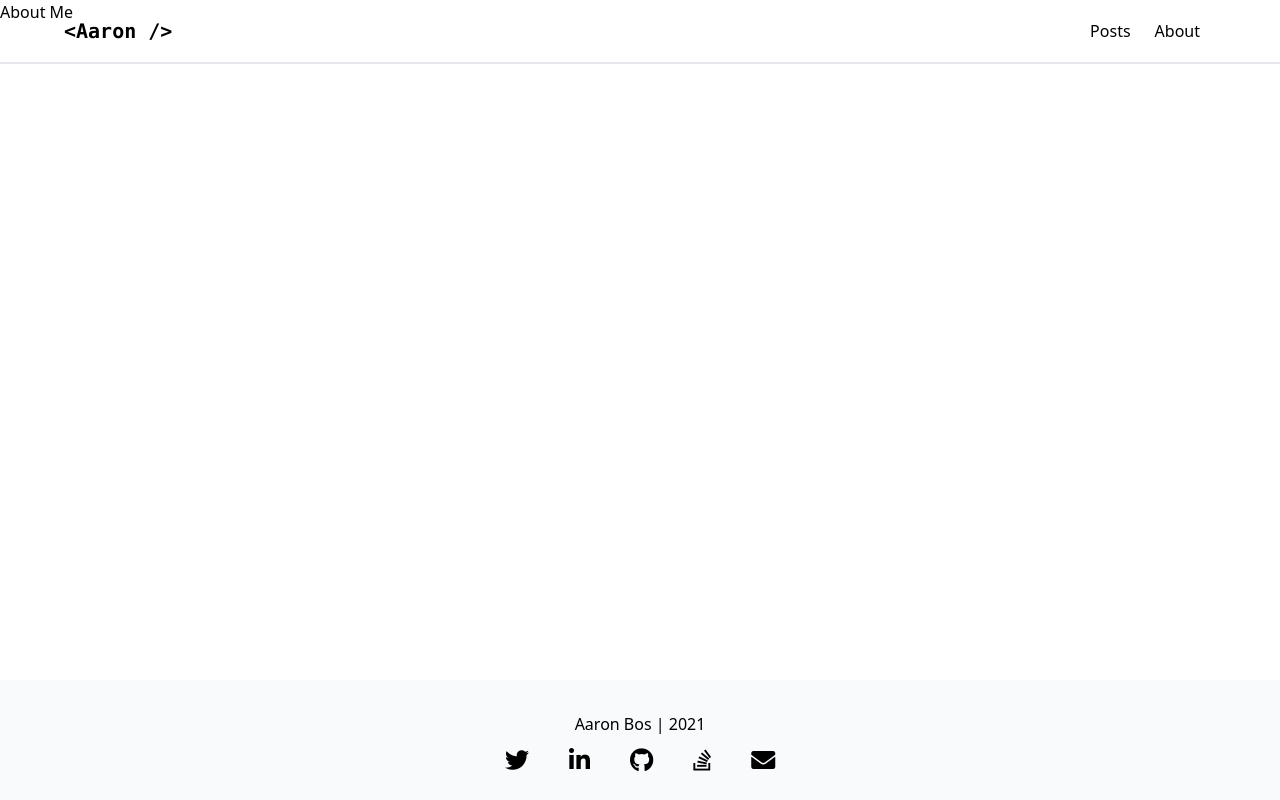
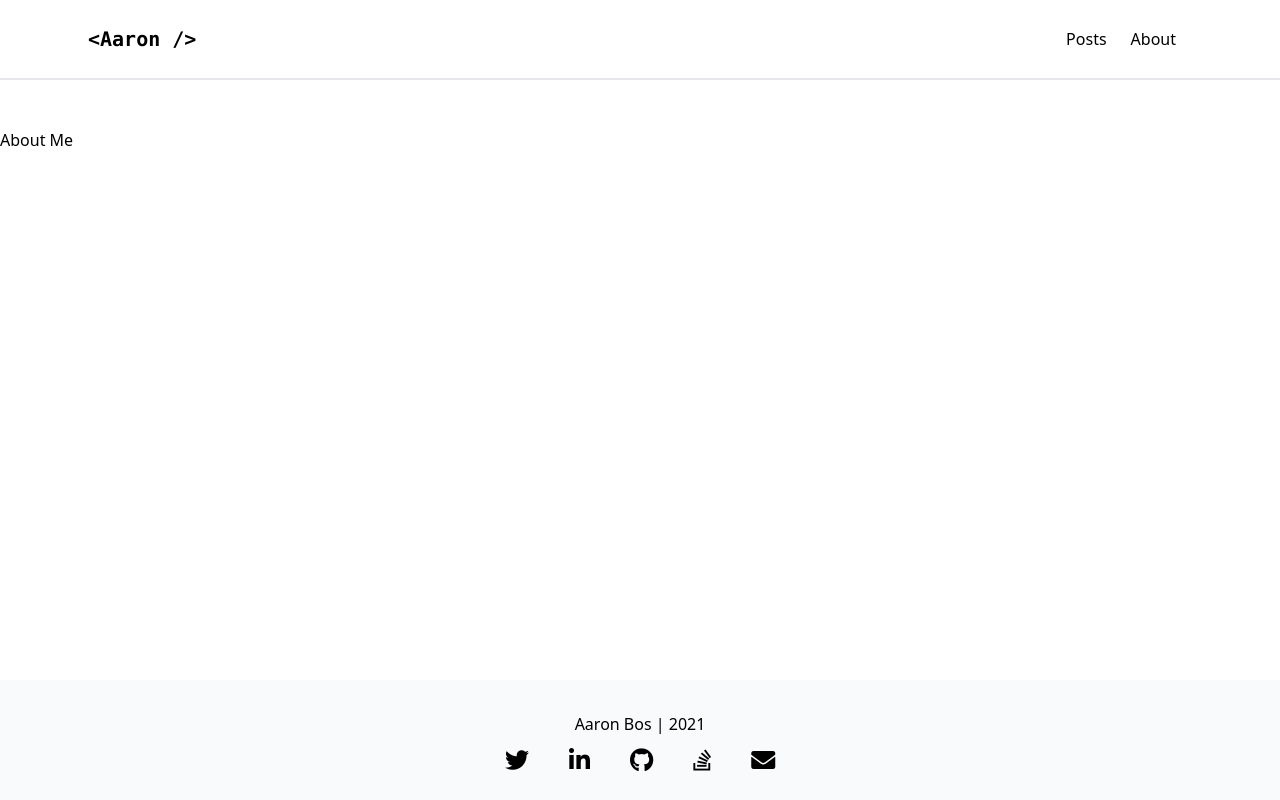
Before and after one commit to aaronmbos/personal-site, a Next.js app in the folder src/: page /about-me in a window 1280 px wide. Built offline with nearby package versions, Linux system fonts and the light colour scheme.

Commit message:
Adjust layout styling

```diff
--- a/src/components/layout.js
+++ b/src/components/layout.js
@@ -24,8 +24,8 @@ export default function Layout({ children }) {
         />
       </Head>
       <div className="flex flex-col h-screen">
-        <nav className="fixed min-w-full border-b-2 border-grey-400 h-16">
-          <div className="min-w-full md:w-auto min-h-full flex items-stretch mx-auto px-1 sm:px-6 lg:px-14">
+        <nav className="fixed min-w-full border-b-2 border-grey-400 h-20">
+          <div className="min-w-full md:w-auto min-h-full flex items-stretch mx-auto px-1 sm:px-12 lg:px-20">
             <Link href="/">
               <div className="hover:text-gray-500 cursor-pointer text-xl font-mono font-semibold flex items-center flex-none px-2">
                 &lt;Aaron &#47;&gt;
@@ -44,7 +44,7 @@ export default function Layout({ children }) {
             </div>
           </div>
         </nav>
-        <main className="flex-grow">{children}</main>
+        <main className="pt-32 flex-grow">{children}</main>
         <footer className="p-6 text-center bg-gray-50">
           <p className="my-2">Aaron Bos | {new Date().getFullYear()}</p>
           <p>
```
